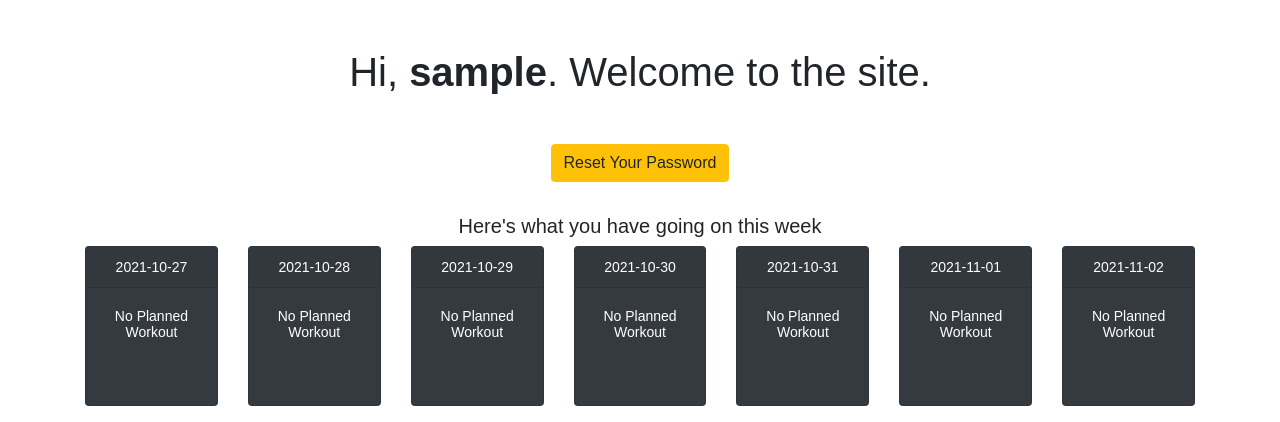
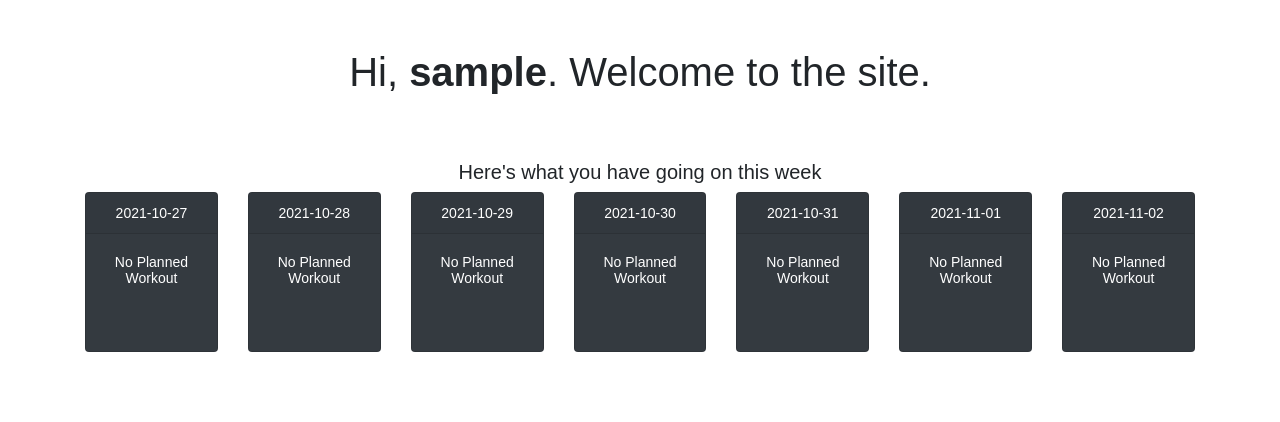
Before and after one commit to jamiemrobison/php-fitness-app, a PHP site: page /welcome.php in a window 1280 px wide. Shown: the part 54-476 px from the top of the page. Run offline with PHP 8.4, Linux system fonts and the light colour scheme; the visitor is signed in with stand-in values (Sample User, id 1); data that the repository does not hold is empty.

Commit message:
Removed reset password button. It has moved to user settings.

```diff
--- a/welcome.php
+++ b/welcome.php
@@ -44,10 +44,6 @@
     </nav>
 
     <h1 class="my-5">Hi, <b><?php echo htmlspecialchars($_SESSION["username"]); ?></b>. Welcome to the site.</h1>
-
-    <p>
-        <a href="reset-password.php" class="btn btn-warning">Reset Your Password</a>
-    </p>
     <br>
     <h5>Here's what you have going on this week</h3>
 
```
